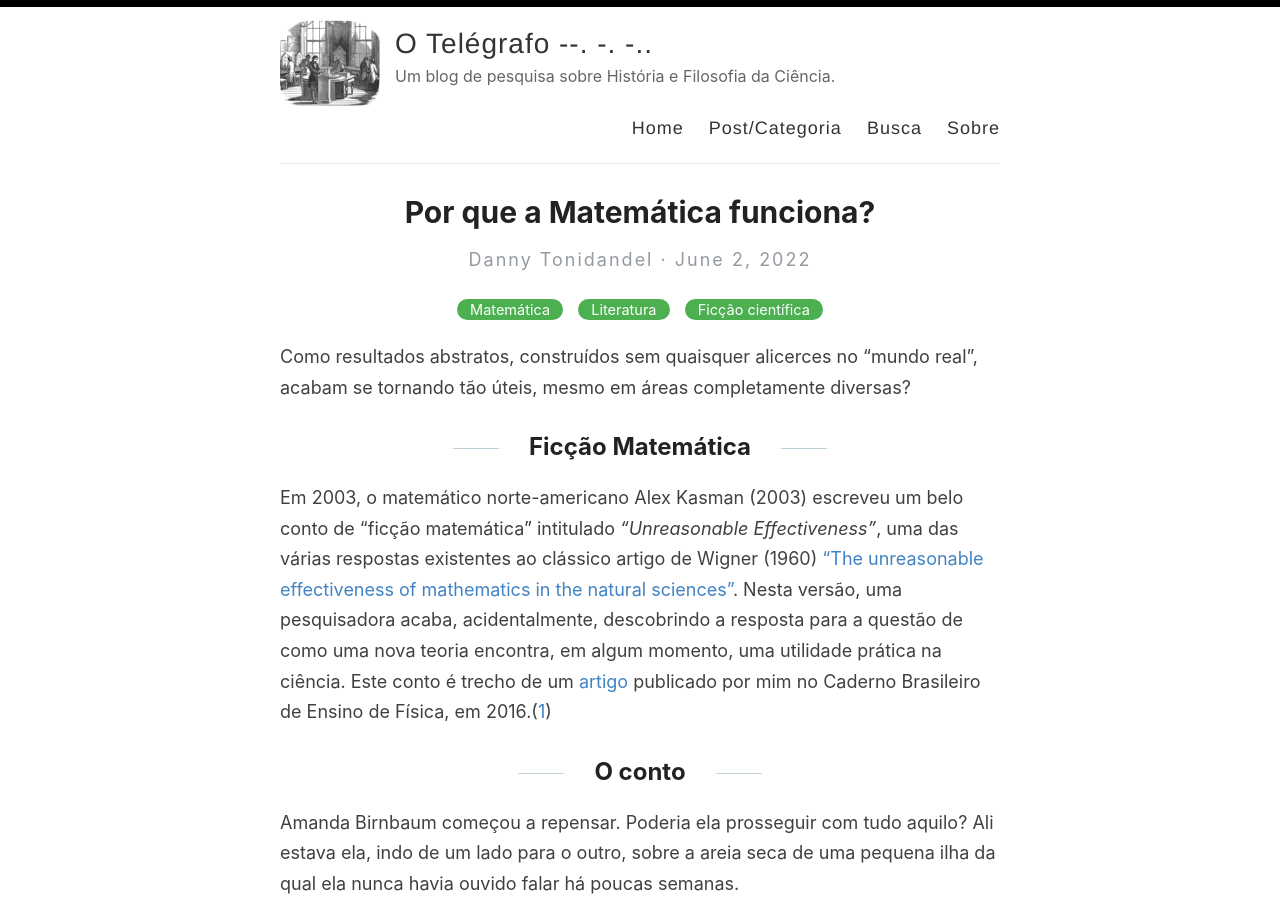
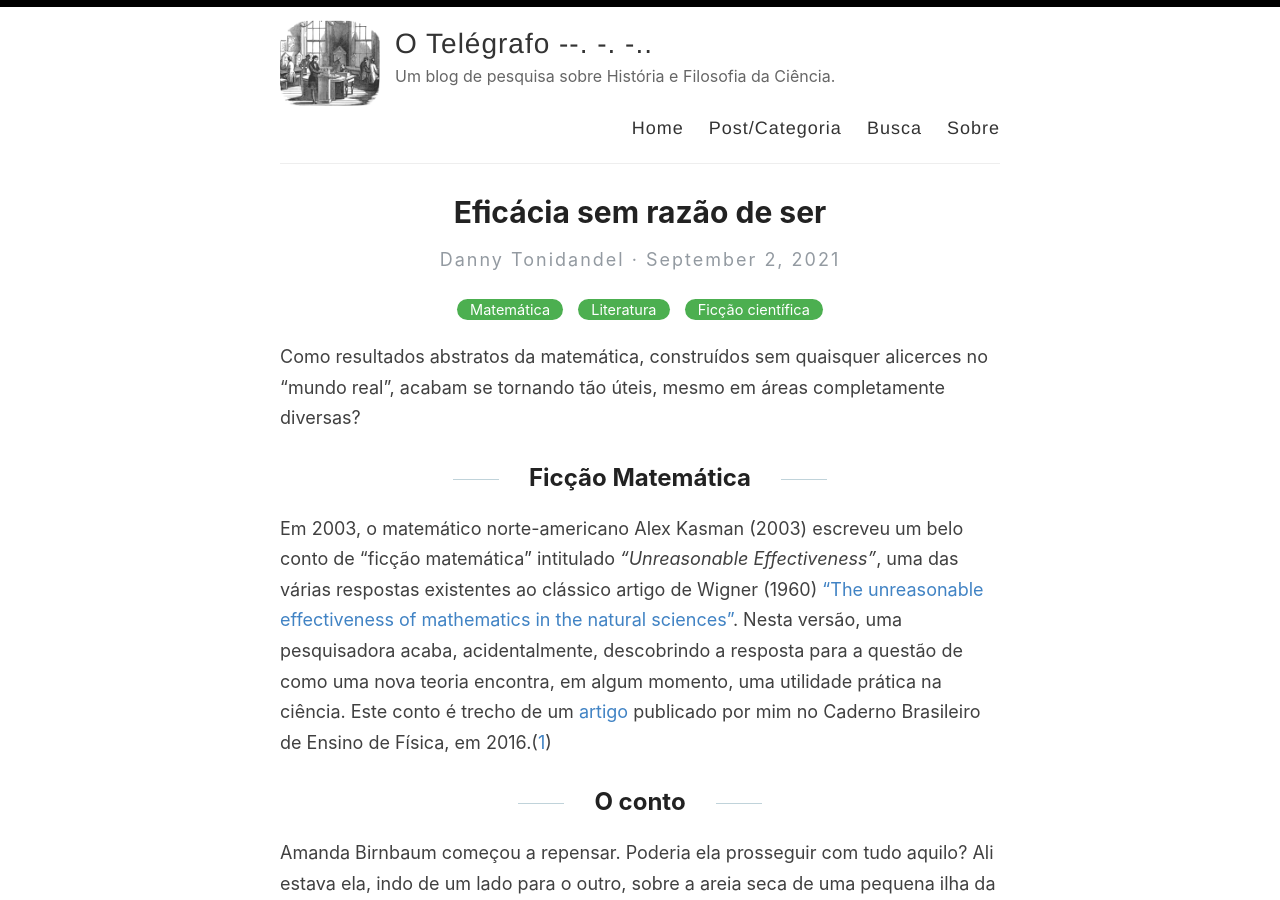
Before and after one commit to tonidandel/otelegrafo_, a Jekyll site: the page built from _posts/2021-09-02-por-que-a-matematica-funciona.md, in a window 1280 px wide and 900 px high. Built offline with Jekyll 4.4.1, drawn with Linux system fonts in a browser that asks for light colours; nearby versions of some CDN libraries; some web fonts are replaced.

Commit message:
renamed:    _posts/2022-05-05-valor-p-e-possivel-demonstrar-cientificamente-que-telepatia-existe.md -> _posts/2021-08-05-valor-p-e-possivel-demonstrar-cientificamente-que-telepatia-existe.md 	renamed:    _posts/2022-06-02-por-que-a-matematica-funciona.md -> _posts/2021-09-02-por-que-a-matematica-funciona.md

```diff
--- a/_posts/2022-06-02-por-que-a-matematica-funciona.md
+++ b/_posts/2021-09-02-por-que-a-matematica-funciona.md
@@ -1,6 +1,6 @@
 ---
 layout: post
-title: Por que a Matemática funciona?
+title: Eficácia sem razão de ser
 comments: true
 categories:
   - Matemática
@@ -8,7 +8,7 @@ categories:
   - Ficção científica
 ---
 
-Como resultados abstratos, construídos sem quaisquer alicerces no "mundo real", acabam se tornando tão úteis, mesmo em áreas completamente diversas?
+Como resultados abstratos da matemática, construídos sem quaisquer alicerces no "mundo real", acabam se tornando tão úteis, mesmo em áreas completamente diversas?
 
 ## Ficção Matemática
 
```
Also changed, not shown: _posts/2021-08-05-valor-p-e-possivel-demonstrar-cientificamente-que-telepatia-existe.md (renamed from _posts/2022-05-05-valor-p-e-possivel-demonstrar-cientificamente-que-telepatia-existe.md, +4 -4 lines).
